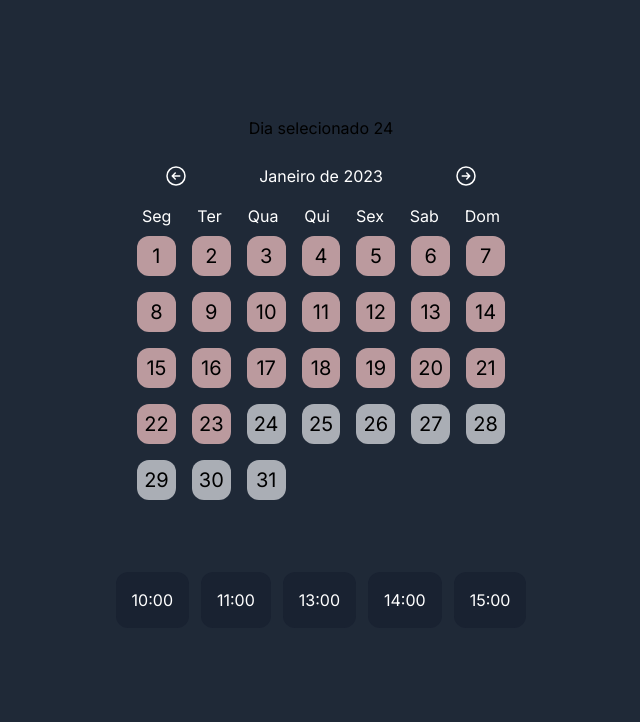
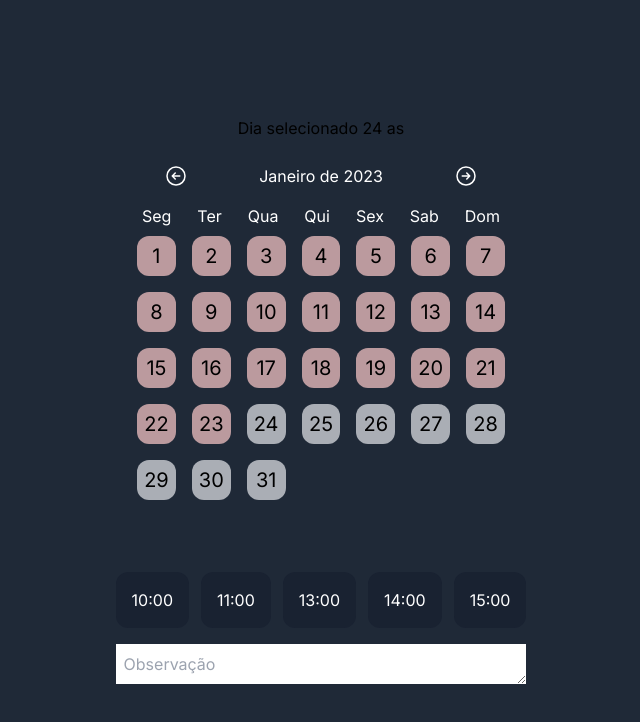
Before and after one commit to alissonpeixer/your-time, a Next.js app: page /schedule in a window 1280 px wide. Both pictures are taken after a click on the button "24". Shown: the top 722 px of the page, without its empty margins (319-959 px from the left). Built offline with nearby package versions, Linux system fonts and the light colour scheme.

Commit message:
feat: added select day and select hours

```diff
--- a/src/components/atoms/Calendar/index.tsx
+++ b/src/components/atoms/Calendar/index.tsx
@@ -1,10 +1,12 @@
 import React, { useState } from "react";
 
 interface Props {
-  setDaySelect: (value: number) => void
+  setDaySelect: (value: number | string) => void
+  daySelect: number | any
 }
 
-const Calendar = ({setDaySelect}:Props) => {
+const Calendar = ({ setDaySelect, daySelect }: Props) => {
+
 
   const today = new Date();
 
@@ -33,12 +35,13 @@ const Calendar = ({setDaySelect}:Props) => {
 
 
   const nextMonth = () => {
+    setDaySelect('')
     let newMonth = currentMonth + 1;
     let newYear = currentYear;
     if (newMonth > 11) {
       newMonth = 0;
       newYear += 1;
-      if(newYear === 2024) return
+      if (newYear === 2024) return
     }
     setCurrentMonth(newMonth);
     setCurrentYear(newYear);
@@ -48,8 +51,8 @@ const Calendar = ({setDaySelect}:Props) => {
 
 
   const prevMonth = () => {
-    if(isCurrentMonth) return
-
+    setDaySelect('')
+    if (isCurrentMonth) return
     let newMonth = currentMonth - 1;
     let newYear = currentYear;
     if (newMonth < 0) {
@@ -57,7 +60,7 @@ const Calendar = ({setDaySelect}:Props) => {
       newMonth = 11;
       newYear -= 1;
 
-      if(newYear === 2022) return
+      if (newYear === 2022) return
     }
 
 
@@ -124,10 +127,9 @@ const Calendar = ({setDaySelect}:Props) => {
                       className={`
                         transition-all
                         w-10 h-10 flex items-center justify-center
-                        rounded-xl ${
-                          day < currentDay && isCurrentMonth  ?  'bg-red-200/[0.7] m-2 hover:bg-red-800 cursor-no-drop' :
+                        rounded-xl ${day < currentDay && isCurrentMonth ? 'bg-red-200/[0.7] m-2 hover:bg-red-800 cursor-no-drop' :
                           'bg-gray-200/[0.7] m-2 hover:bg-gray-200'
-                        }
+                        } ${day === daySelect && 'bg-blue-300'}
                       `}
                     >
                       {day}
--- a/src/pages/schedule/index.tsx
+++ b/src/pages/schedule/index.tsx
@@ -4,29 +4,45 @@ import Calendar from "@/components/atoms/Calendar";
 
 
 
+const Schedule = () => {
+    const hors = ['10:00', '11:00', '13:00', '14:00', '15:00'] || ''
+    const [daySelect, setDaySelect] = useState<number | string>()
+    const [hoursSelect, setCurrentHours] = useState<number | string>()
 
-const Schedule = () => {
-    const hors = ['10:00', '11:00', '13:00', '14:00', '15:00']
-    const [daySelect, setDaySelect] = useState<number>(0)
 
-    return(
+    return (
         <Container>
-            <span>Dia selecionado {daySelect}</span>
-            <Calendar setDaySelect={setDaySelect}/>
+            <span>Dia selecionado {daySelect} as {hoursSelect}</span>
+            <Calendar setDaySelect={setDaySelect} daySelect={daySelect} />
 
 
 
 
-        <div className="h-28">
+            <div className="h-28 flex flex-col gap-4">
                 {
                     daySelect && (
+                        <>
                             <div className="flex gap-3 text-white">
-                        {hors.map((hor,index) => (
-                            <button  key={index} className=" transition-all bg-slate-900/[0.4] p-4 rounded-xl hover:bg-slate-900">{hor}</button>
+                                {hors.map((hours, index) => (
+                                    <button
+                                        key={index}
+                                        className="
+                                            transition-all bg-slate-900/[0.4]
+                                            p-4 rounded-xl hover:bg-slate-900
+                                        "
+                                        onClick={() => setCurrentHours(hours)}
+                                    >
+                                        {hours}
+                                    </button>
                                 ))}
                             </div>
+                            <textarea className="p-2" placeholder="Observação" />
+
+                        </>
                     )
                 }
+
+
             </div>
         </Container>
     )
```
Lines whose indentation alone changed are shown as unchanged.
